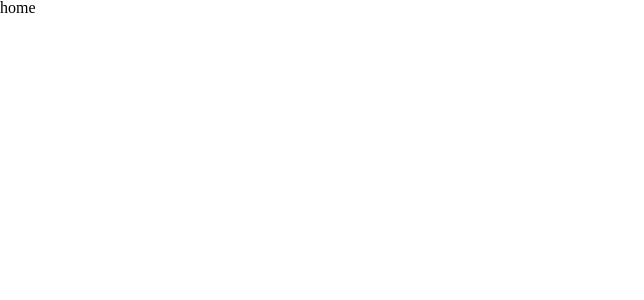
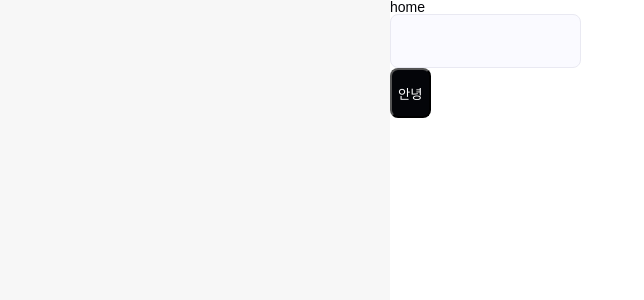
Before and after one commit to iziz9/fincok, a React (Vite) app: page / in a window 1280 px wide. Shown: the top 300 px of the page, without its empty margins (0-644 px from the left). Built offline with nearby package versions, Linux system fonts and the light colour scheme.

Commit message:
Design: Add global style

```diff
--- a/src/App.tsx
+++ b/src/App.tsx
@@ -1,13 +1,13 @@
 import { useState } from 'react';
 import { Outlet } from 'react-router-dom';
-import { Reset } from 'styled-reset';
+import GlobalStyle from './style/globalStyles';
 
 function App() {
   const [count, setCount] = useState(0);
 
   return (
     <>
-      <Reset />
+      <GlobalStyle />
       <Outlet />
     </>
   );
--- a/src/pages/Home.tsx
+++ b/src/pages/Home.tsx
@@ -1,7 +1,13 @@
 import React from 'react';
 
 const Home = () => {
-  return <div>home</div>;
+  return (
+    <div>
+      home
+      <input type="text" />
+      <button>안녕</button>
+    </div>
+  );
 };
 
 export default Home;
--- /dev/null
+++ b/src/style/globalStyles.tsx
@@ -0,0 +1,71 @@
+import { createGlobalStyle } from 'styled-components';
+import reset from 'styled-reset';
+
+const GlobalStyles = createGlobalStyle`
+  ${reset}
+
+  :root {
+    background-color: #f7f7f7;
+    /* Color */
+    --color-black: #040509;
+    --color-white: #fff;
+    --color-dark-grey: #24262b;
+    --color-grey: #4b4d53;
+    --color-light-grey: #b6b9bf;
+    --color-orange: #f74440;
+    --color-stroke: #e9e9f2;
+    --color-background: #fafaff;
+  }
+  @font-face {
+    font-family: 'Noto Sans KR';
+    src: url('https://fonts.googleapis.com/css2?family=Noto+Sans+KR:wght@100;300;400;500;700;900&display=swap') format('woff');
+    font-weight: normal;
+    font-style: normal;
+  }
+  body {
+    width: 500px;
+    min-height: 100vh;
+    height: 100%;
+    margin: 0 auto;
+    font-family: 'Noto Sans KR', sans-serif;
+    font-size: 14px;
+    background-color: var(--color-white);
+    color: var(--color-black);
+  }
+  ul, li {
+    list-style: none;
+  }
+  a {
+    text-decoration: none;
+    color: var(--color-black);
+  }
+  button {
+    display: flex;
+    cursor: pointer;
+    outline: none;
+    border-radius: 8px;
+    height: 50px;
+    align-items: center;
+    justify-content: center;
+    background-color: var(--color-black);
+    color: var(--color-white);
+  };
+  input {
+    display: flex;
+    outline: none;
+    height: 50px;
+    padding-left: 10px;
+    border: 1px solid var(--color-stroke);
+    border-radius: 8px;
+    background-color: var(--color-background);
+  }
+  ::selection {
+    color: white;
+    background-color: var(--color-orange);
+  }
+  .react-confirm-alert-overlay {
+    background: rgba(0, 0, 0, 0.4);
+  }
+`;
+
+export default GlobalStyles;
```
Also changed, not shown: package.json (+10 -8 lines), 1 other file (tests, documents, lock files or other folders).
